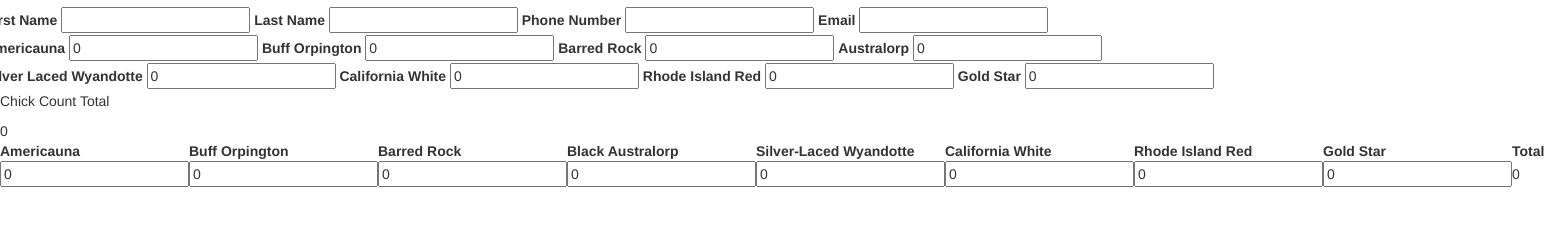
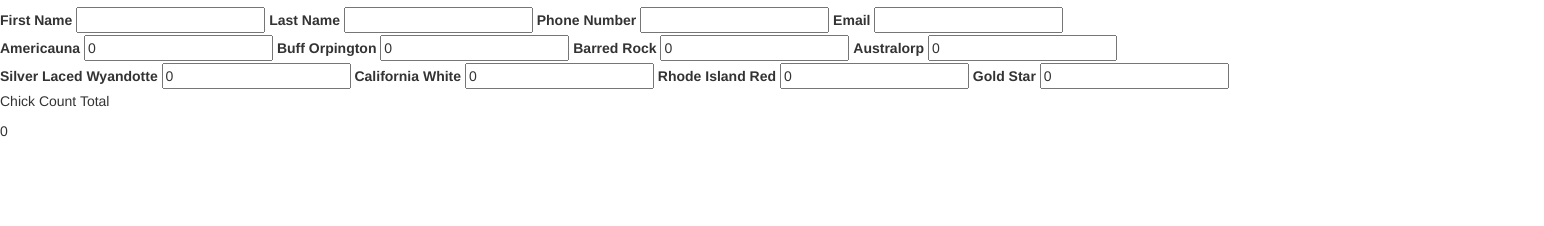
Before and after one commit to colinchmiller/chicken_inventory, a website: page client/views/index.html in a window 1280 px wide. Shown: the part 116-342 px from the top of the page, 1544 px wide, since content can reach past the window. Drawn offline with Linux system fonts and the light colour scheme; files that its build step writes are made by us from their sources; files whose address does not match are found by name.

Commit message:
styling form row width

```diff
--- a/client/styles/stylesheet.css
+++ b/client/styles/stylesheet.css
@@ -1,3 +1,8 @@
 h1 {
   color: blue;
 }
+
+.row {
+  width: 1500px;
+  margin: 0;
+}
--- a/client/views/index.html
+++ b/client/views/index.html
@@ -64,32 +64,6 @@
 <p>Chick Count Total</p>
 {{ chickensum() }}
 
-   <table ng-controller = "ChickenFormController">
-     <tr>
-       <th>Americauna</th>
-       <th>Buff Orpington</th>
-       <th>Barred Rock</th>
-       <th>Black Australorp</th>
-       <th>Silver-Laced Wyandotte</th>
-       <th>California White</th>
-       <th>Rhode Island Red</th>
-       <th>Gold Star</th>
-       <th>Total</th>
-     </tr>
-     <tr>
-       <td><input type="number" ng-model="americauna"/></td>
-       <td><input type="number" ng-model="bufforpington"/></td>
-       <td><input type="number" ng-model="barredrock"/></td>
-       <td><input type="number" ng-model="australorp"/></td>
-       <td><input type="number" ng-model="silverwyandotte"/></td>
-       <td><input type="number" ng-model="californiawhite"/></td>
-       <td><input type="number" ng-model="rhodeislandred"/></td>
-       <td><input type="number" ng-model="goldstar"/></td>
-       <td>{{americauna + bufforpington + barredrock + australorp +
-         silverwyandotte + californiawhite + rhodeislandred + goldstar}}</td>
-     </tr>
-   </table>
-
   </form>
 
 
--- a/server/public/assets/styles/stylesheet.css
+++ b/server/public/assets/styles/stylesheet.css
@@ -1,3 +1,8 @@
 h1 {
   color: blue;
 }
+
+.row {
+  width: 1500px;
+  margin: 0;
+}
```
Also changed, not shown: server/public/assets/views/index.html (+0 -26 lines).
